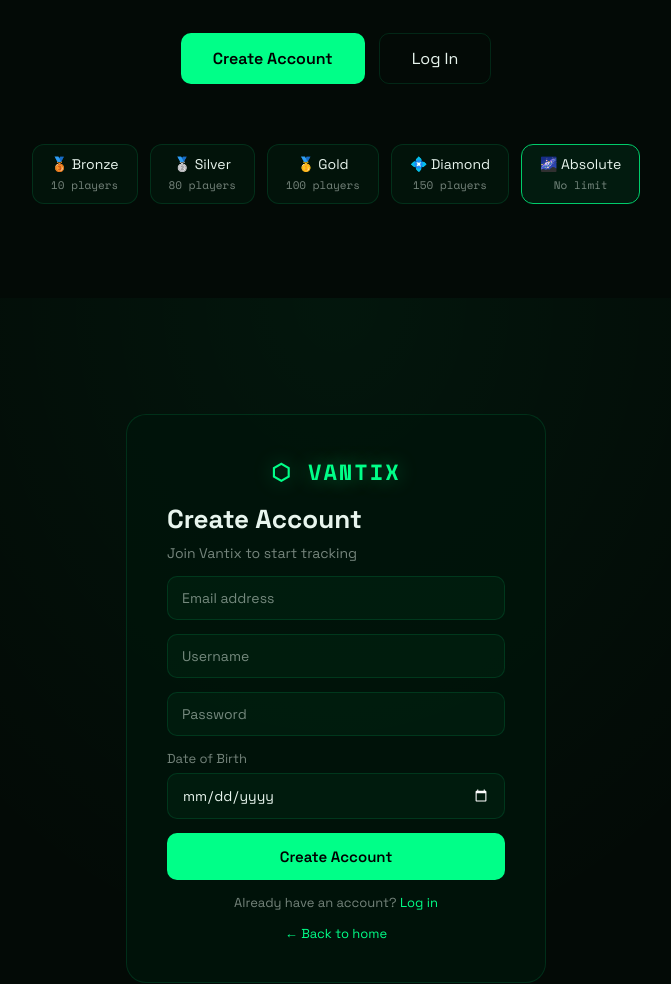
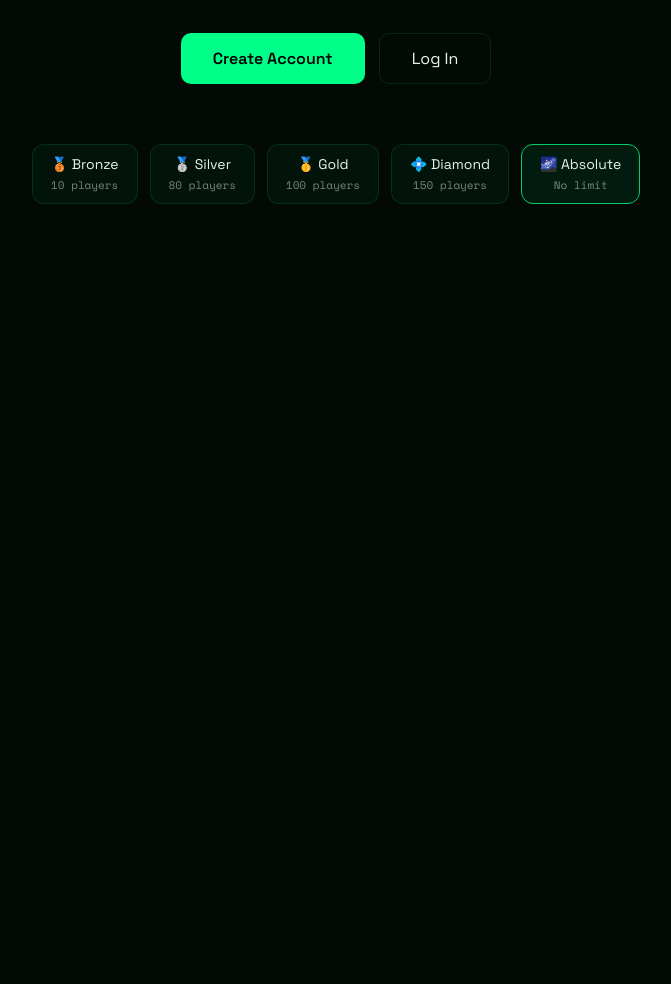
Before and after one commit to porpora02-ai/roblox-tracker, a website: page index.html in a window 1280 px wide. Shown: the part 502-1486 px from the top of the page, without its empty margins (304-975 px from the left). After the commit the page ends 800 px from the top, so only its background shows below. Drawn offline with nearby package versions, Linux system fonts and the light colour scheme; no server answers.

Commit message:
Update style.css

```diff
--- a/style.css
+++ b/style.css
@@ -22,7 +22,10 @@ body {
     overflow-x: hidden;
 }
 
-.hidden { display: none !important; }
+.hidden,
+.page.hidden {
+    display: none !important;
+}
 .page { min-height: 100vh; }
 
 /* CURSOR GLOW */
@@ -142,7 +145,7 @@ body {
 
 /* ── AUTH ── */
 .auth-page {
-    display: flex !important;
+    display: flex;
     justify-content: center;
     align-items: center;
     padding: 40px 20px;
```
